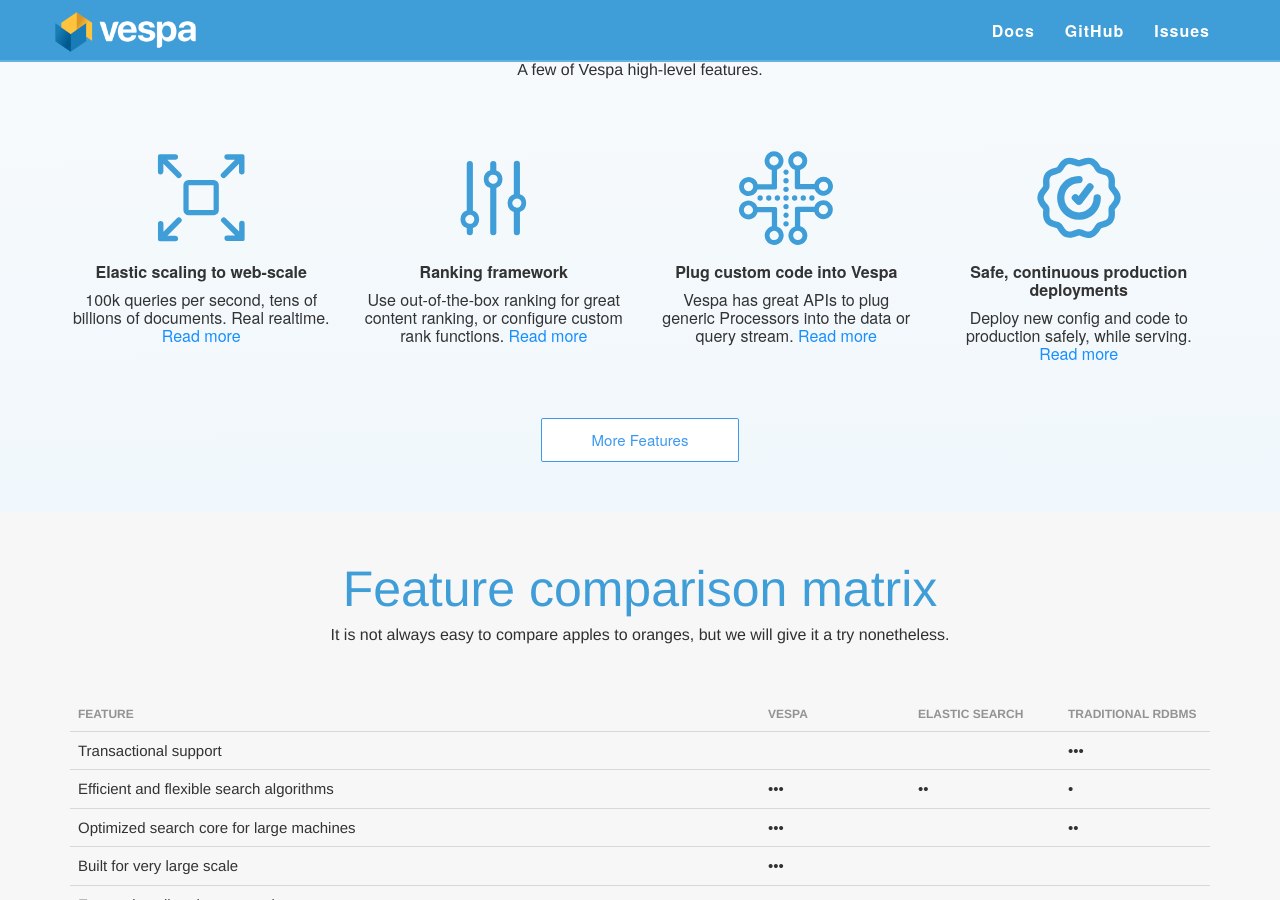
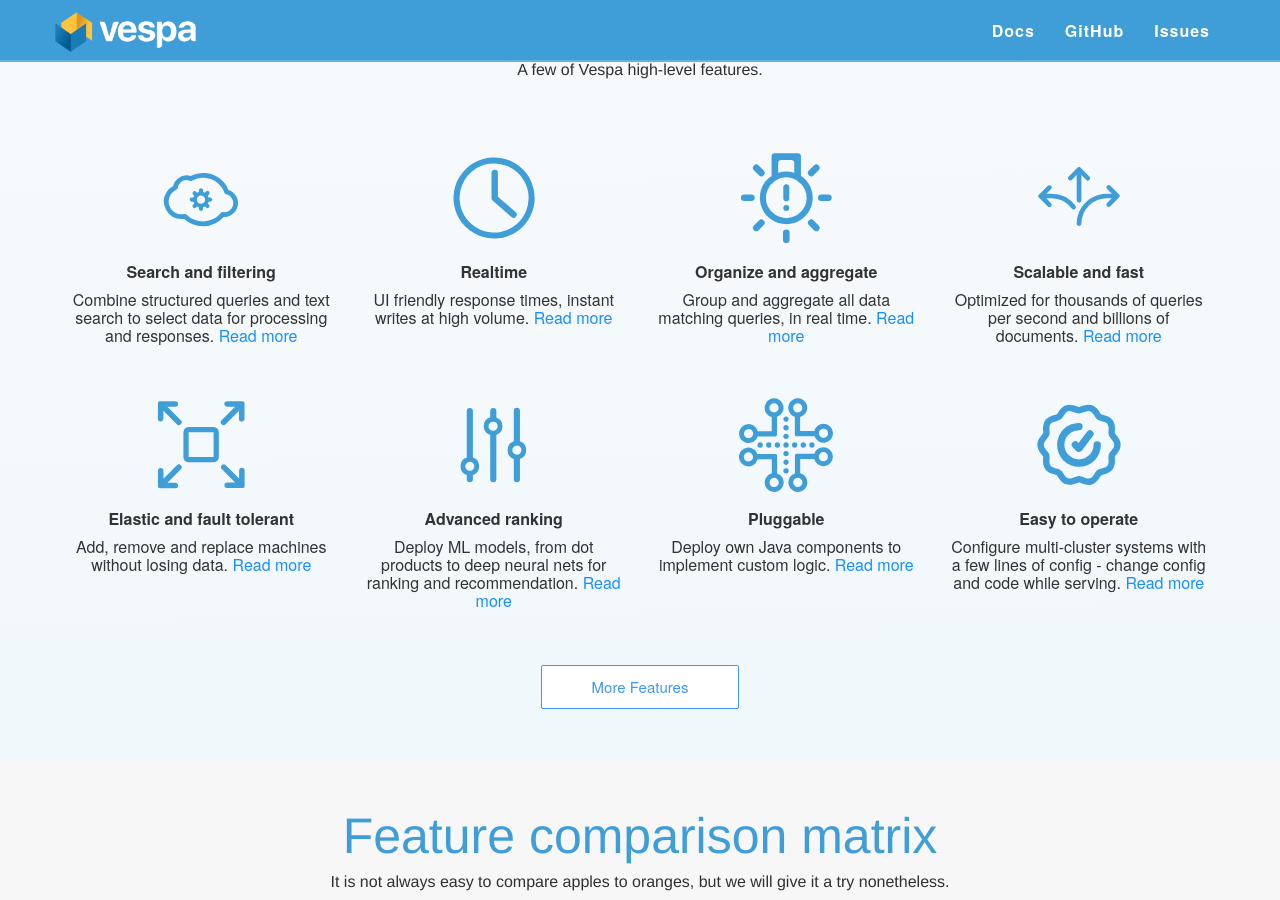
Before and after one commit to vespa-engine/frontpage, a Jekyll site: the page built from index.md, in a window 1280 px wide and 900 px high, scrolled down 1601 px. Built offline with Jekyll 4.4.1, drawn with Linux system fonts in a browser that asks for light colours; some web fonts are replaced.

Commit message:
included feedback from Jon

```diff
--- a/_includes/features.html
+++ b/_includes/features.html
@@ -8,65 +8,73 @@
                 </div>
             </div>
 
-
             <!-- First row of features -->
-            <!--
             <div class="row feature-row">
                 <div class="col-md-3">
                     <div class="feature-icon"><img src="{{ site.baseurl }}/img/features/api.svg" width="111" height="80"></div>
-                    <div class="feature-text feature-title">Simple API</div>
-                    <div class="feature-text">JSON REST APIs</div>
+                    <div class="feature-text feature-title">Search and filtering</div>
+                    <div class="feature-text">
+                      Combine structured queries and text search to select data for processing and responses.
+                      <a href="http://docs.vespa.ai/documentation/query-language.html">Read more</a>
+                    </div>
                 </div>
                 <div class="col-md-3">
                     <div class="feature-icon"><img src="{{ site.baseurl }}/img/features/time.svg" width="85" height="86"></div>
-                    <div class="feature-text feature-title">Real Time</div>
-                    <div class="feature-text">UI friendly response times.</div>
+                    <div class="feature-text feature-title">Realtime</div>
+                    <div class="feature-text">
+                      UI friendly response times, instant writes at high volume.
+                      <a href="http://docs.vespa.ai/documentation/writing-to-vespa.html">Read more</a>
+                    </div>
                 </div>
                 <div class="col-md-3">
                     <div class="feature-icon"><img src="{{ site.baseurl }}/img/features/fault.svg" width="99" height="98"></div>
-                    <div class="feature-text feature-title">Fault Tolerant</div>
-                    <div class="feature-text">Data is automatically redistributed to new machines.</div>
+                    <div class="feature-text feature-title">Organize and aggregate</div>
+                    <div class="feature-text">
+                      Group and aggregate all data matching queries, in real time.
+                      <a href="http://docs.vespa.ai/documentation/grouping.html">Read more</a>
+                    </div>
                 </div>
                 <div class="col-md-3">
                     <div class="feature-icon"><img src="{{ site.baseurl }}/img/features/flexible.svg" width="117" height="85"></div>
-                    <div class="feature-text feature-title">Flexible</div>
-                    <div class="feature-text">Many power user features supporting lots of use cases.</div>
+                    <div class="feature-text feature-title">Scalable and fast</div>
+                    <div class="feature-text">
+                      Optimized for thousands of queries per second and billions of documents.
+                      <a href="http://docs.vespa.ai/documentation/performance/index.html">Read more</a>
+                    </div>
                 </div>
             </div>
-             -->
-
 
             <!-- Second row of features -->
             <div class="row feature-row">
                 <div class="col-md-3">
                     <div class="feature-icon"><img src="{{ site.baseurl }}/img/features/large-scale.svg" width="93" height="93"></div>
-                    <div class="feature-text feature-title">Elastic scaling to web-scale</div>
+                    <div class="feature-text feature-title">Elastic and fault tolerant</div>
                     <div class="feature-text">
-                      100k queries per second, tens of billions of documents. Real realtime.
+                      Add, remove and replace machines without losing data.
                       <a href="http://docs.vespa.ai/documentation/elastic-vespa.html">Read more</a>
                     </div>
                 </div>
                 <div class="col-md-3">
                     <div class="feature-icon"><img src="{{ site.baseurl }}/img/features/configure.svg" width="80" height="91"></div>
-                    <div class="feature-text feature-title">Ranking framework</div>
+                    <div class="feature-text feature-title">Advanced ranking</div>
                     <div class="feature-text">
-                      Use out-of-the-box ranking for great content ranking, or configure custom rank functions.
+                      Deploy ML models, from dot products to deep neural nets for ranking and recommendation.
                       <a href="http://docs.vespa.ai/documentation/ranking.html">Read more</a>
                     </div>
                 </div>
                 <div class="col-md-3">
                     <div class="feature-icon"><img src="{{ site.baseurl }}/img/features/infrastructure.svg" width="101" height="101"></div>
-                    <div class="feature-text feature-title">Plug custom code into Vespa</div>
+                    <div class="feature-text feature-title">Pluggable</div>
                     <div class="feature-text">
-                      Vespa has great APIs to plug generic Processors into the data or query stream.
+                      Deploy own Java components to implement custom logic.
                       <a href="http://docs.vespa.ai/documentation/jdisc/index.html">Read more</a>
                     </div>
                 </div>
                 <div class="col-md-3">
                     <div class="feature-icon"><img src="{{ site.baseurl }}/img/features/updates.svg" width="92" height="89"></div>
-                    <div class="feature-text feature-title">Safe, continuous production deployments</div>
+                    <div class="feature-text feature-title">Easy to operate</div>
                     <div class="feature-text">
-                      Deploy new config and code to production safely, while serving.
+                      Configure multi-cluster systems with a few lines of config - change config and code while serving.
                       <a href="http://docs.vespa.ai/documentation/cloudconfig/config-introduction.html">Read more</a>
                     </div>
                 </div>
```
